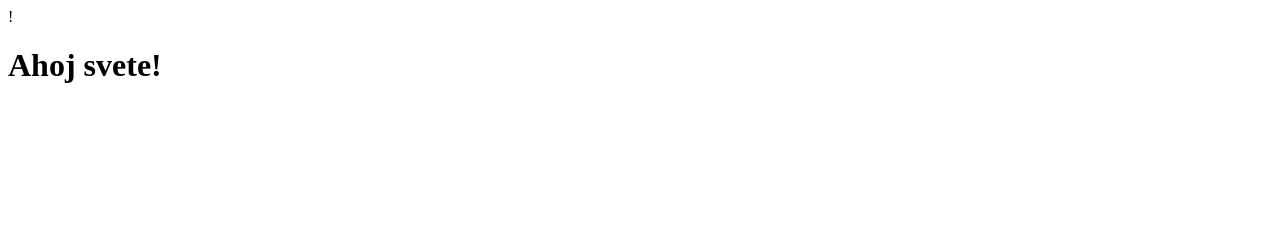
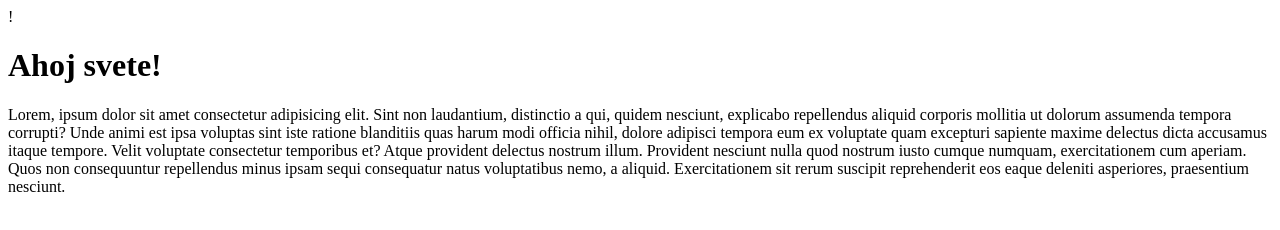
Before and after one commit to 4Vito4/V-projekt, a plain HTML site: page index.html in a window 1280 px wide. Drawn offline with Linux system fonts and the light colour scheme.

Commit message:
Uprava obsahu webu

```diff
--- a/index.html
+++ b/index.html
@@ -7,5 +7,7 @@
 </head>
 <body>
     <h1>Ahoj svete!</h1>
+
+    <p>Lorem, ipsum dolor sit amet consectetur adipisicing elit. Sint non laudantium, distinctio a qui, quidem nesciunt, explicabo repellendus aliquid corporis mollitia ut dolorum assumenda tempora corrupti? Unde animi est ipsa voluptas sint iste ratione blanditiis quas harum modi officia nihil, dolore adipisci tempora eum ex voluptate quam excepturi sapiente maxime delectus dicta accusamus itaque tempore. Velit voluptate consectetur temporibus et? Atque provident delectus nostrum illum. Provident nesciunt nulla quod nostrum iusto cumque numquam, exercitationem cum aperiam. Quos non consequuntur repellendus minus ipsam sequi consequatur natus voluptatibus nemo, a aliquid. Exercitationem sit rerum suscipit reprehenderit eos eaque deleniti asperiores, praesentium nesciunt.</p>
 </body>
 </html>
```
